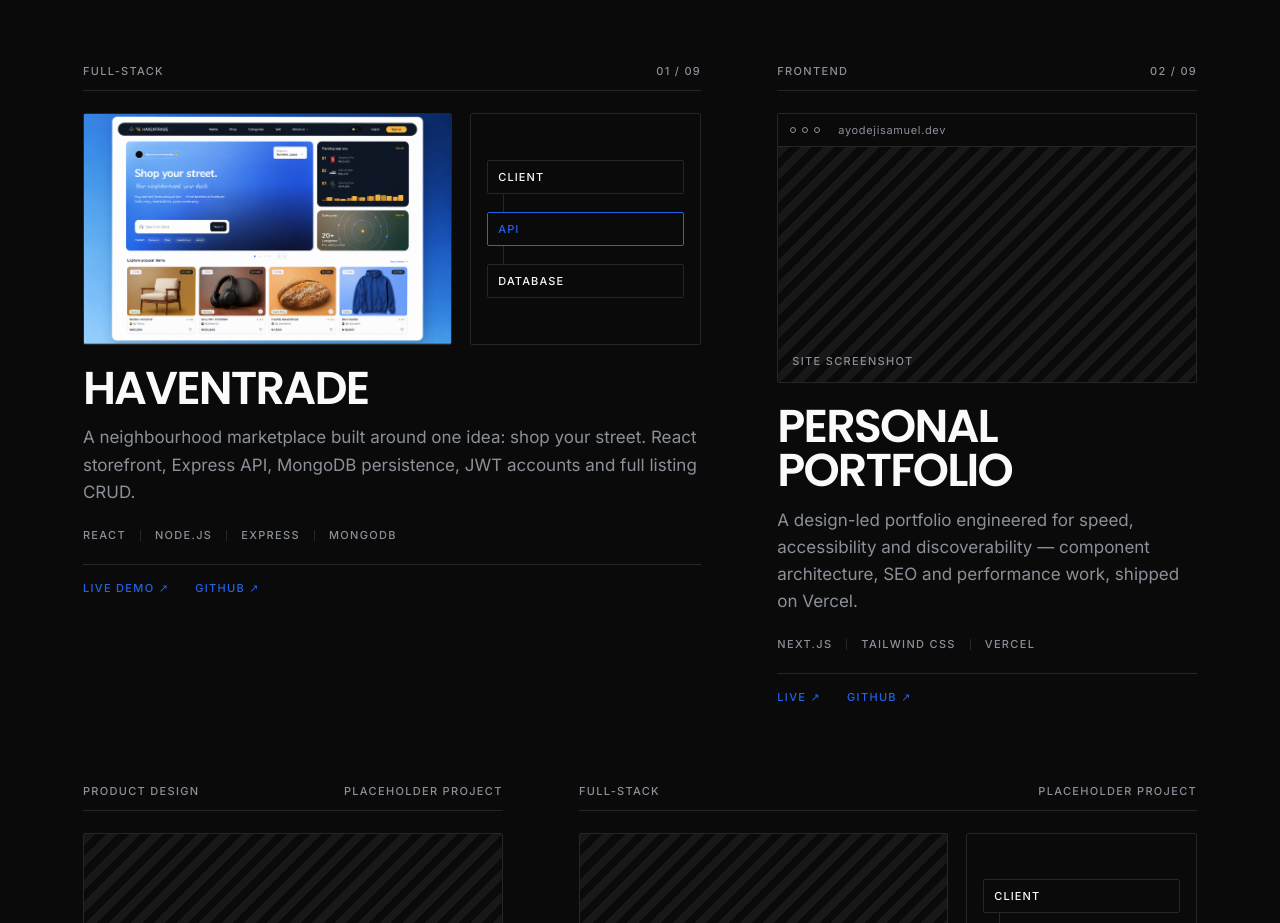
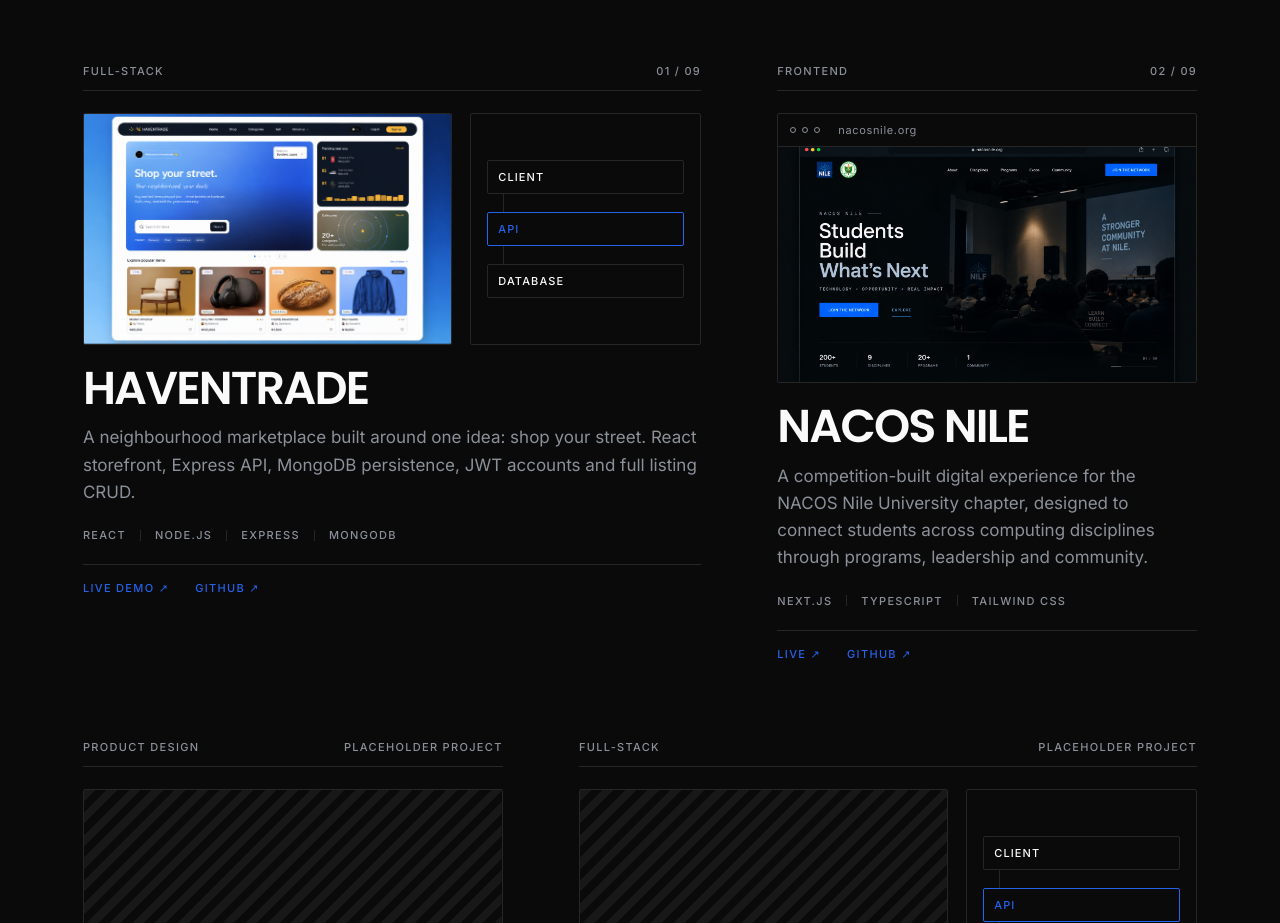
Before and after one commit to samuel12-dot/portfolio_v3, a Next.js app: page / in a window 1280 px wide. Shown: the part 1320-2243 px from the top of the page. Built offline with nearby package versions, Linux system fonts and the light colour scheme.

Commit message:
Add NACOS Nile portfolio project

```diff
--- a/components/ProjectCard.tsx
+++ b/components/ProjectCard.tsx
@@ -162,9 +162,24 @@ export function ProjectCard({ card }: { card: ProjectCardViewModel }) {
             <div
               data-media
               data-wipe
-              style={{ ...mediaWipeStyle, aspectRatio: "16/9" }}
+              style={{
+                ...(card.image
+                  ? { position: "relative" as const }
+                  : mediaWipeStyle),
+                aspectRatio: "16/9",
+              }}
             >
-              <span style={slotLabelStyle}>{card.slot}</span>
+              {card.image ? (
+                <Image
+                  src={card.image}
+                  alt={`${card.title} website screenshot`}
+                  fill
+                  sizes="(max-width: 900px) 100vw, 60vw"
+                  style={{ objectFit: "cover" }}
+                />
+              ) : (
+                <span style={slotLabelStyle}>{card.slot}</span>
+              )}
             </div>
           </div>
         )}
--- a/lib/projects.ts
+++ b/lib/projects.ts
@@ -39,15 +39,22 @@ export const PROJECTS: Project[] = [
   },
   {
     key: "frontend",
-    title: "Personal Portfolio",
+    title: "NACOS Nile",
     outcome:
-      "A design-led portfolio engineered for speed, accessibility and discoverability — component architecture, SEO and performance work, shipped on Vercel.",
-    stack: ["Next.js", "Tailwind CSS", "Vercel"],
+      "A competition-built digital experience for the NACOS Nile University chapter, designed to connect students across computing disciplines through programs, leadership and community.",
+    stack: ["Next.js", "TypeScript", "Tailwind CSS"],
     slot: "Site screenshot",
-    url: "ayodejisamuel.dev",
+    image: "/images/nacos-nile.png",
+    url: "nacosnile.org",
     links: [
-      { label: "Live ↗", href: "#" },
-      { label: "GitHub ↗", href: "#" },
+      {
+        label: "Live ↗",
+        href: "https://nacos-landingpage-985h-git-submis-bee898-samuel12-dots-projects.vercel.app/",
+      },
+      {
+        label: "GitHub ↗",
+        href: "https://github.com/samuel12-dot/nacos-landingpage/tree/submission/landing-page",
+      },
     ],
   },
   {
```
Also changed, not shown: public/images/nacos-nile.png (added).
